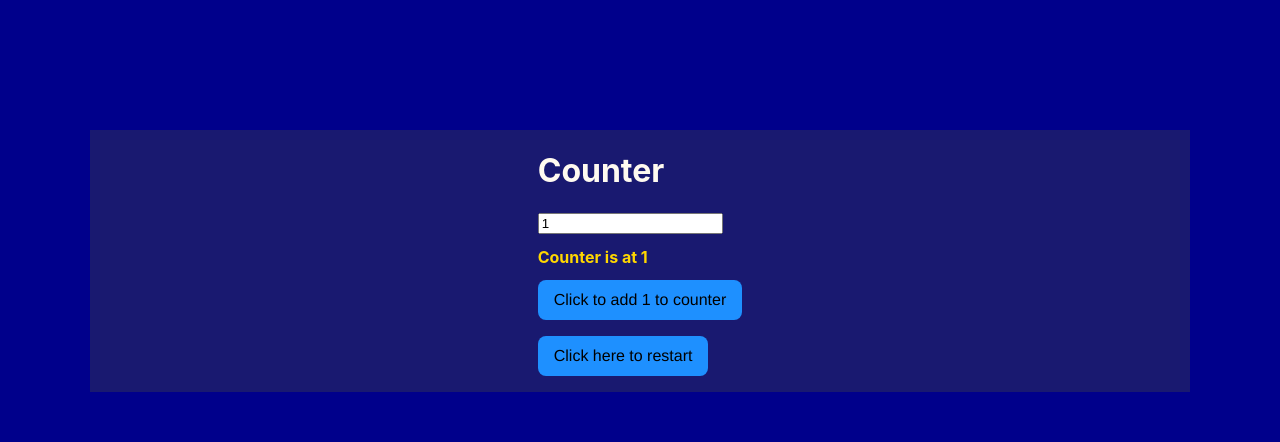
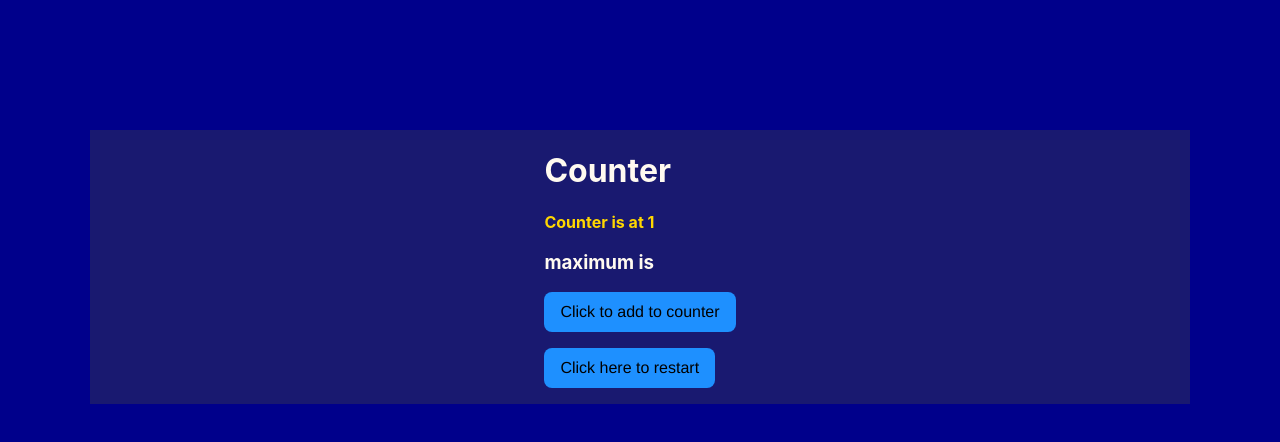
Before and after one commit to TheYuvCo/usestateyuval, a React (Create React App) app: page / in a window 1280 px wide. Shown: the top 442 px of the page. Built offline with nearby package versions, Linux system fonts and the light colour scheme.

Commit message:
max_number_hw_3

```diff
--- a/src/counter.js
+++ b/src/counter.js
@@ -1,42 +1,37 @@
 import { useState } from "react";
-function Counter() {
+function Counter(props) {
+
+    const {delta, max} = props
     const [count,setcount] = useState(1)
-    const [delta,setDelta] = useState(1)
+
+
     /* usestate is create a new list with 2 parametes
     first parameter - variable
     second parameter - function setcount which
     modify the condtion of the state
-    (1) - the first value of count
+    (1) - the first value of countSSS
     NO SAVED WORDS EXCEPT usestate*/
     function increase(){
         setcount( function(oldcount){
-            return oldcount + delta
+              if (oldcount + delta < max) {
+              return (oldcount + delta);}
+              return 1;
         }
-
         )
-        console.log(count)
     }
 
     function nullify(){
-      setcount(function(countZero){
-        countZero = 1
-        return countZero
+      setcount(function(countToOne){
+        countToOne = 1
+        return countToOne
       }
     )
   }
-
-  function handleDelta(event){
-    console.log(event);
-    setDelta(Number(event.target.value))
-  }
-
-
-
     return (
       <div>
         <h1>Counter</h1>
-        <input type = "number" value = {delta} onChange = {handleDelta}/>
         <h2>Counter is at {count}</h2>
+        <h3>maximum is {max}</h3>
         <button onClick = {increase}>Click to add {delta} to counter</button>
         <p></p>
         <button onClick = {nullify}> Click here to restart</button>
```
